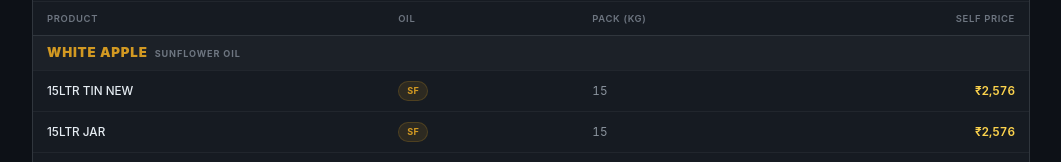
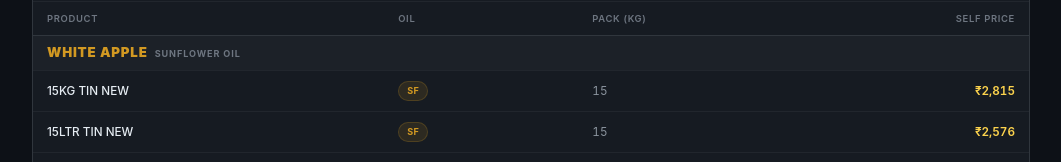
Before and after one commit to mydesignstation-cmyk/oilchart, a React (Vite) app: page / in a window 1280 px wide. Shown: the part 561-723 px from the top of the page, without its empty margins (109-1170 px from the left). Built offline with nearby package versions, Linux system fonts and the light colour scheme.

Commit message:
feat: add WHITE APPLE SF 15KG TIN NEW to cost setup sequence and default B/C prefills (frontend)

```diff
--- a/src/data/costSetup.ts
+++ b/src/data/costSetup.ts
@@ -19,6 +19,7 @@ export interface CostSetupSequenceItem {
 }
 
 export const COST_SETUP_SEQUENCE: CostSetupSequenceItem[] = [
+  { product_name: "15KG TIN NEW", pack_kg: 15, default_multiplier_b: 15, default_extra_cost_c: 160 },
   { product_name: "15LTR TIN NEW", pack_kg: 15, default_multiplier_b: 13.65, default_extra_cost_c: 160 },
   { product_name: "15LTR JAR", pack_kg: 15, default_multiplier_b: 13.65, default_extra_cost_c: 160 },
   { product_name: "13KG TIN NEW", pack_kg: 13, default_multiplier_b: 13, default_extra_cost_c: 160 },
@@ -63,6 +64,9 @@ const EXTRA_PRODUCT_ROWS: CostSetupRow[] = products
 
 // Per-product prefills for multiplier B and extra cost C (brand + oilType + name key)
 const DEFAULT_B_MAP: Record<string, number> = {
+  // WHITE APPLE SF
+  "WHITE APPLE SF 15KG TIN NEW": 15,
+
   // WHITE APPLE SOYA
   "WHITE APPLE SOYA 15KG TIN NEW": 15,
   "WHITE APPLE SOYA 15LTR TIN NEW": 13.65,
@@ -94,6 +98,9 @@ const DEFAULT_B_MAP: Record<string, number> = {
 };
 
 const DEFAULT_C_MAP: Record<string, number> = {
+  // WHITE APPLE SF
+  "WHITE APPLE SF 15KG TIN NEW": 160,
+
   // WHITE APPLE SOYA
   "WHITE APPLE SOYA 15KG TIN NEW": 160,
   "WHITE APPLE SOYA 15LTR TIN NEW": 160,
```
